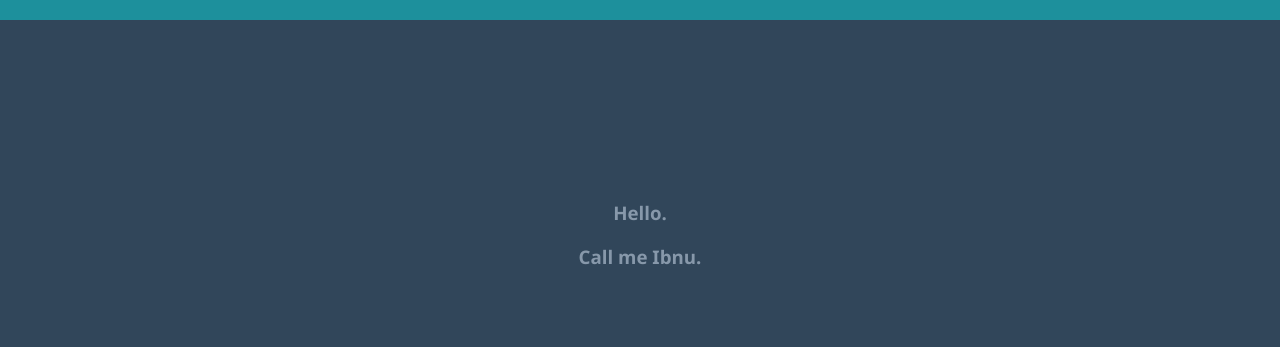
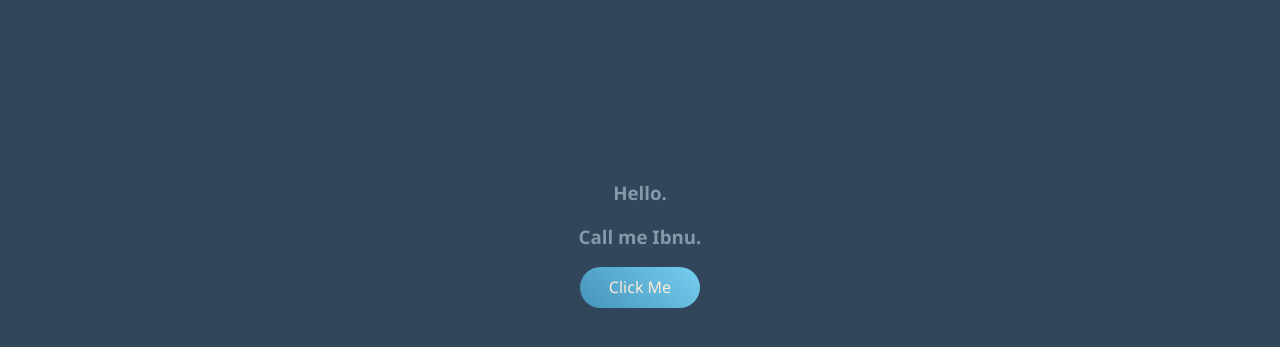
Before and after one commit to ibnuprtma/Ibnuprtma.github.io, a PHP site: page / in a window 1280 px wide. Shown: the top 347 px of the page. Run offline with PHP 8.4, Linux system fonts and the light colour scheme.

Commit message:
changes the bottom

```diff
--- a/index.html
+++ b/index.html
@@ -9,13 +9,14 @@
 </head>
 <body>
 
-    <div class="Top-bar">
-
-    </div>
     <div class="wrap">
         <h3>Hello.</h3>
         <h3>Call me Ibnu.</h3>
     </div>
 
+    <div class="btn">
+       <a href="http://instagram.com/ibnuprtma">Click Me</a>
+    </div>
+
 </body>
 </html>
--- a/style.css
+++ b/style.css
@@ -4,22 +4,32 @@ body{
     background: #31465A;
 }
 
-.Top-bar{
-    width: 100%;
-    height: 20px;
-    background-color: aqua;
-    position: fixed;
-    top: 0;
-    left: 0;
-    z-index: 100;
-    opacity: .4;
-}
-
 .wrap{
-    margin: 200px auto;
+    margin-top: 180px;
 }
 
 h3{
     color: #8798AA;
     text-align: center;
 }
+
+.btn{
+    width: 100px;
+    height: 21px;
+   /* Permalink - use to edit and share this gradient: http://colorzilla.com/gradient-editor/#4693bb+0,75ceef+100 */
+    background: #4693bb; /* Old browsers */
+    background: -moz-linear-gradient(45deg, #4693bb 0%, #75ceef 100%); /* FF3.6-15 */
+    background: -webkit-linear-gradient(45deg, #4693bb 0%,#75ceef 100%); /* Chrome10-25,Safari5.1-6 */
+    background: linear-gradient(45deg, #4693bb 0%,#75ceef 100%); /* W3C, IE10+, FF16+, Chrome26+, Opera12+, Safari7+ */
+    filter: progid:DXImageTransform.Microsoft.gradient( startColorstr='#4693bb', endColorstr='#75ceef',GradientType=1 ); /* IE6-9 fallback on horizontal gradient */
+    text-align: center;
+    margin: auto;
+    padding: 10px;
+    border-radius: 60px;
+    line-height: 21px;
+}
+
+a{
+    text-decoration: none;
+    color: antiquewhite;
+}
```
